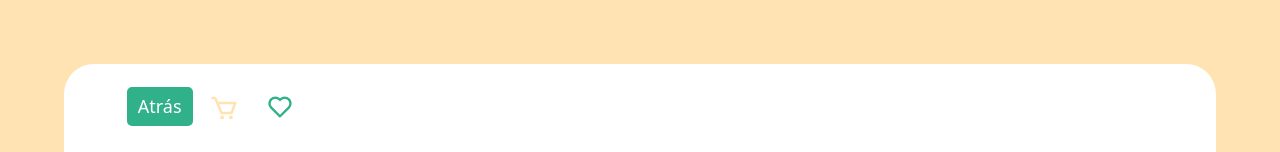
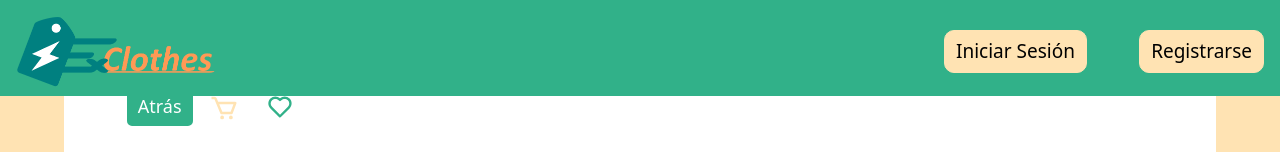
Before and after one commit to Carsefer/PF-Clothes-Client, a React (Create React App) app in the folder CLIENT/: page /home/product/1 in a window 1280 px wide. Shown: the top 152 px of the page. Built offline with nearby package versions, Linux system fonts and the light colour scheme; no server answers.

Commit message:
cambios de navbar

```diff
--- a/CLIENT/src/components/CreateUser/CreateUser.jsx
+++ b/CLIENT/src/components/CreateUser/CreateUser.jsx
@@ -20,7 +20,7 @@ const CreateUser = () => {
 
   return (
     <div className={Styles.container1}>
-      <button className={Styles.BackButtons} onClick={() => navigate("/home")}>
+      <button className={Styles.BackButtons} onClick={() => navigate(-1)}>
         Atrás
       </button>
       <h1 className={Styles.subtitle}>Registrar usuario</h1>
--- a/CLIENT/src/components/NavBar/NavBar.module.css
+++ b/CLIENT/src/components/NavBar/NavBar.module.css
@@ -21,12 +21,12 @@
   margin: 0;
 }
 
-.NavBarLinks{
+.NavBarLinks {
   font-size: 16px;
   color: #ffe3b3;
   text-decoration: none;
 }
-.NavBarLinks:hover{
+.NavBarLinks:hover {
   font-size: 16px;
   color: white;
   text-decoration: none;
--- a/CLIENT/src/components/ProductDetail/ProductDetail.jsx
+++ b/CLIENT/src/components/ProductDetail/ProductDetail.jsx
@@ -3,6 +3,7 @@ import { useDispatch, useSelector } from "react-redux";
 import { useParams, useNavigate } from "react-router-dom";
 import { getUserData } from "../../Utils/useLocalStorage";
 import Logo from "../images/bitmap2.png";
+import NavBar from "../NavBar/NavBar";
 import {
   getProductDetail,
   addToCart,
@@ -157,6 +158,8 @@ const ProductDetail = () => {
     );
   } else {
     return (
+      <>
+        <NavBar className={Style.NavBar} />
         <div className={Style.ProductContainer}>
           <div className={Style.sectionDetails}>
             <div className={Style.sectionDetailsButtons}>
@@ -370,6 +373,7 @@ const ProductDetail = () => {
             </div>
           </div>
         </div>
+      </>
     );
   }
 };
--- a/CLIENT/src/components/ProfilePage/ProfilePage.module.css
+++ b/CLIENT/src/components/ProfilePage/ProfilePage.module.css
@@ -27,7 +27,7 @@
   font-size: 14px;
   color: #ffe3b3;
   padding: 2vh;
-    text-align:center;
+  text-align: center;
   text-decoration: none;
   width: 17vh;
   height: 6.9vh;
```
Lines whose indentation alone changed are shown as unchanged.
